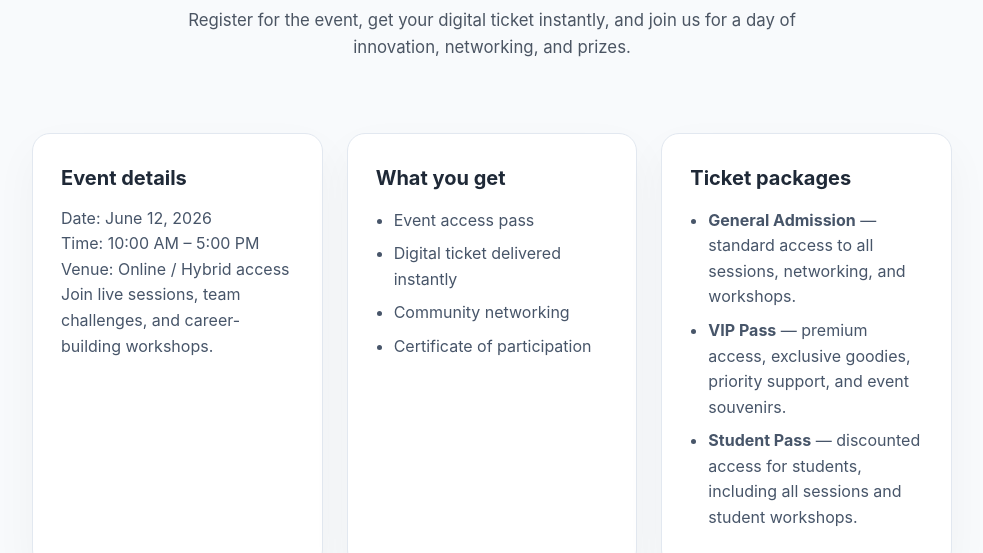
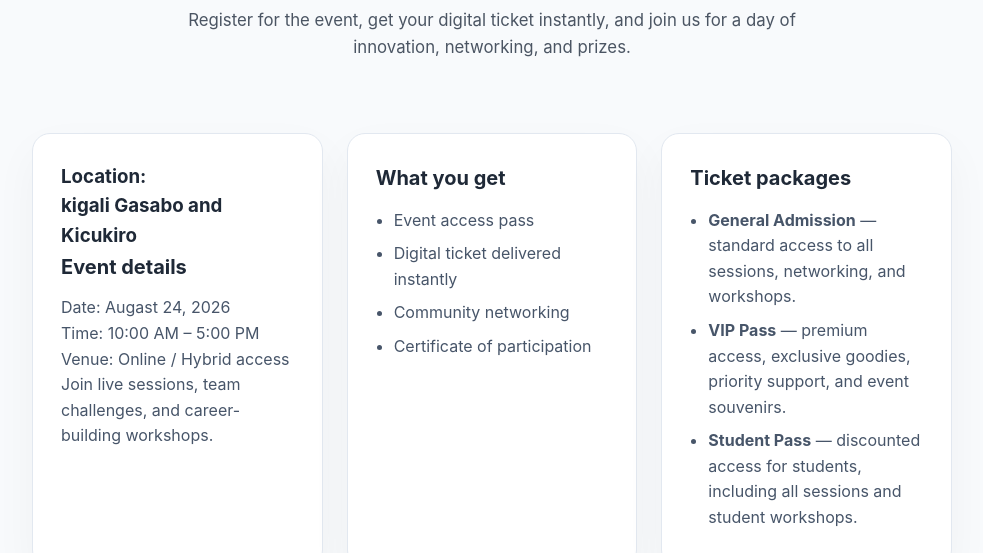
Before and after one commit to murashi2002/The-milacle-Hackothon_2026, a website: page index.html in a window 1280 px wide. Shown: the part 220-773 px from the top of the page, without its empty margins (148-1131 px from the left). Drawn offline with Linux system fonts and the light colour scheme.

Commit message:
Update index.html

```diff
--- a/index.html
+++ b/index.html
@@ -17,8 +17,11 @@
 
     <section class="event-summary card-grid">
       <article class="card event-card">
+        <h1>Location:</h1>
+
+        <h3>kigali Gasabo and Kicukiro </h3>
         <h2>Event details</h2>
-        <p>Date: June 12, 2026</p>
+        <p>Date: Augast 24, 2026</p>
         <p>Time: 10:00 AM – 5:00 PM</p>
         <p>Venue: Online / Hybrid access</p>
         <p>Join live sessions, team challenges, and career-building workshops.</p>
```
